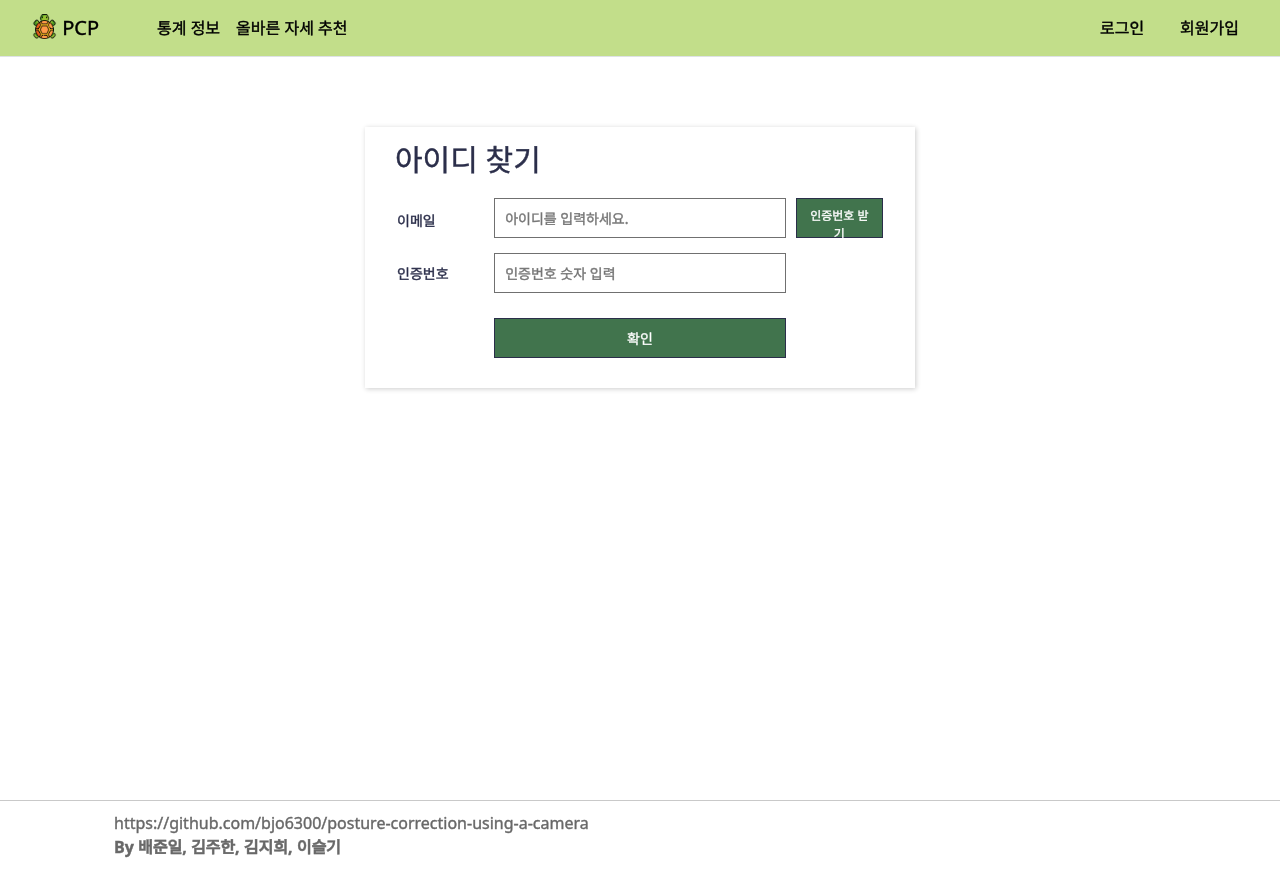
After one commit to bjo6300/posture-correction-using-a-camera, a Django app: template django/templates/common/find_id.html in a window 1280 px wide. The commit adds this page. Run offline with Django 3.2, Linux system fonts and the light colour scheme; the template is opened without the code that fills it, so the values that code supplies are empty.

Commit message:
DMWY-47-아이디-찾기-UI-생성

```diff
--- /dev/null
+++ b/django/static/css/find_id.css
@@ -0,0 +1,101 @@
+* {
+    margin: 0;
+    padding: 0;
+    box-sizing: border-box;
+  }
+  ul,
+  li {
+    list-style: none;
+  }
+  a {
+    text-decoration: none;
+    color: inherit;
+  }
+  .find_id{
+              width: 550px;
+              margin: 70px auto 0;
+              padding: 15px 20px;
+              background: white;
+              color: #2b2e4a;
+              font-size: 14px;
+              text-align: left;
+              box-shadow: 1px 1px 5px rgba(0, 0, 0, 0.2);
+          }
+          /* 회원가입 글자 */
+          .find_id h3{
+              font-size: 20px;
+              margin-bottom: 20px;
+              text-align: left;
+              margin-left: 10px;
+          }
+          .find_id input{
+              width: 100%;
+              height: 40px;
+              outline: none;
+              padding: 10px;
+              border: 1px solid #707070;
+              transition: 0.3s;
+          }
+          .find_id input:valid, .find_id input:focus{
+              border: 1px solid #2b2e4a;
+          }
+          .find_id .center{
+              display: flex;
+              align-items: center;
+          }
+          .find_id .flex{
+              display: flex;
+              flex-direction: column;
+          }
+          .find_id .flex .container{
+              display: grid;
+              grid-template-columns: 1fr 3fr 1fr;
+              margin-bottom: 10px;
+          }
+          .find_id .flex .container .item:first-child{
+             margin-right: 10px;
+          }
+          .find_id .flex .container .item .idcheck{
+              height: 100%;
+              margin-left: 10px;
+              padding: 8px;
+              background-color: rgb(65,116,77);
+              border: 1px solid #2b2e4a;
+              color: white;
+              font-size: 12px;
+              transition: 0.3s;
+          }
+          /* 중복확인 버튼 */
+          .find_id .flex .container .item .idcheck:hover{
+              background: white;
+              color: #2b2e4a;
+          }
+          .find_id .flex .container .item select{
+              height: 40px;
+              padding: 10px;
+              border: 1px solid #2b2e4a;
+          }
+          /* 가입하기 버튼 */
+          .find_id .submit{
+              width: 100%;
+              height: 40px;
+              color: white;
+              border: none;
+              border: 1px solid #2b2e4a;
+              background-color: rgb(65,116,77);
+              margin-top: 15px;
+              margin-bottom: 15px;
+              transition: 0.3s;
+          }
+          .find_id .flex .container:last-child{
+              margin: 0;
+          }
+          /* 가입하기 마우스오버 */
+          .find_id .submit:hover{
+              width: 100%;
+              height: 40px;
+              border: none;
+              border: 1px solid #2b2e4a;
+              color: #2b2e4a;
+              background: white;
+          }
--- a/django/static/css/login.css
+++ b/django/static/css/login.css
@@ -163,7 +163,6 @@ input:-webkit-autofill,
 #a-register-btn {
     text-align: center;
     font-size: 0.7em;
-    margin: 0 0 100px 28px;
     transition: .2s;
 }
 
--- /dev/null
+++ b/django/templates/common/find_id.html
@@ -0,0 +1,49 @@
+{% extends "base.html" %}
+{% load static %}
+{% block content %}
+
+<link rel="stylesheet" type="text/css" href="{% static 'css/find_id.css' %}">
+
+<div class="find_id">
+    <h3 style="font-size: 30px;">아이디 찾기</h3>
+    <form action="#" autocomplete="off">
+        <div class="flex">
+
+            <ul class="container">
+                <li class="item center">
+                    이메일
+                </li>
+                <li class="item">
+                    <input type="text" placeholder="아이디를 입력하세요." required>
+                </li>
+                <li class="item">
+                    <button class="idcheck" style="height: 40px; ">인증번호 받기</button>
+                </li>
+            </ul>
+            <ul class="container">
+                <li class="item center">
+                    인증번호
+                </li>
+                <li class="item">
+                    <input type="password" placeholder="인증번호 숫자 입력" required>
+                </li>
+                <li class="item">
+
+                </li>
+            </ul>
+
+            <ul class="container">
+                <li class="item center">
+
+                </li>
+                <li class="item">
+                    <button class="submit">확인</button>
+                </li>
+                <li class="item">
+
+                </li>
+            </ul>
+        </div>
+    </form>
+</div>
+{% endblock %}
--- a/django/templates/common/login.html
+++ b/django/templates/common/login.html
@@ -29,7 +29,8 @@
         <button type="submit" id="btn-login" >로그인</button>
         <br>
 
-        <a id="a-find-btn" href="#"> 아이디/비밀번호 찾기 </a>
+        <a id="a-find-btn" href="{% url 'common:find_id' %}"> 아이디 찾기 </a>
+        <a id="a-find-btn" href="#"> 비밀번호 찾기 </a>
         <a id="a-register-btn" href="{% url 'posture:signup' %}"> 회원가입 </a>
     </form>
 </div>
```
Also changed, not shown: django/common/urls.py (+10 -0 lines), django/common/views.py (+7 -1 lines).
